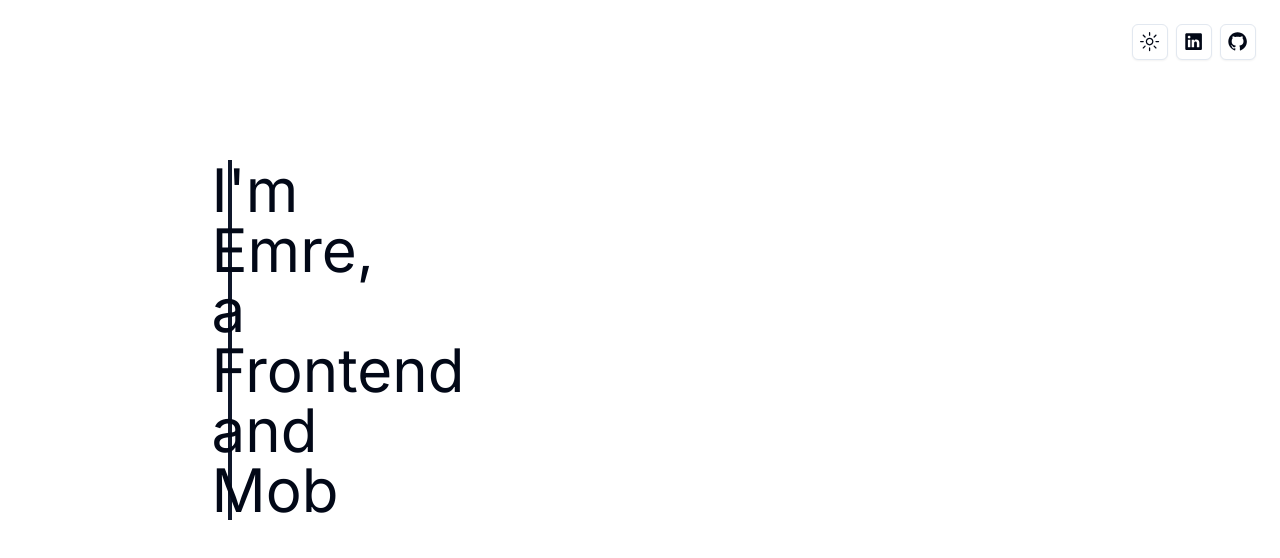
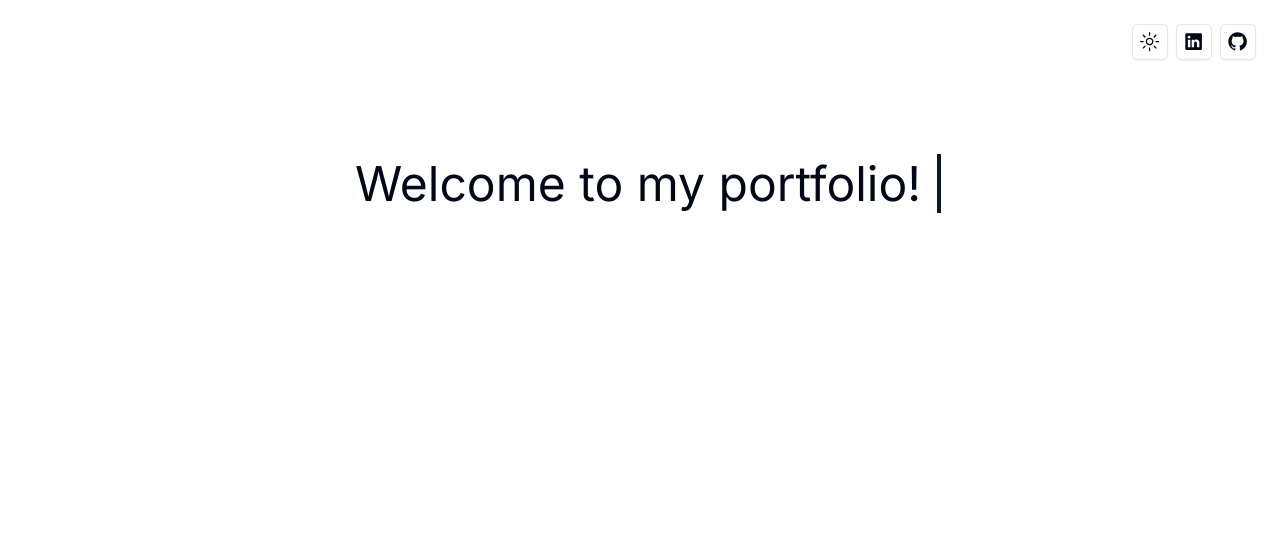
Before and after one commit to EmreKarslan/emrekarslan.github.io, a Next.js app: page / in a window 1280 px wide. Shown: the top 558 px of the page. Built offline with nearby package versions, Linux system fonts and the light colour scheme.

Commit message:
refactor(typing-component): Remove export default

```diff
--- a/src/app/(main)/page.tsx
+++ b/src/app/(main)/page.tsx
@@ -1,16 +1,10 @@
-import TypingComponent from "@/components/typing-component";
+import { TypingComponent } from "@/components/typing-component";
 
 const MainPage = () => {
   return (
-    <div className="min-h-full flex flex-col">
+    <div className="min-h-full flex items-center justify-center flex-col max-w-[60vw] m-auto">
       <div className="flex flex-col items-center justify-center md:justify-start text-center gap-y-8 flex-1 px-6 pb-10">
-        <TypingComponent
-          texts={[
-            "Welcome to my portfolio!",
-            "I'm Emre, a Frontend and Mobile Developer.",
-          ]}
-          typeSpeed={100}
-        />
+        <TypingComponent texts={["Welcome to my portfolio!"]} typeSpeed={100} />
       </div>
     </div>
   );
--- a/src/components/typing-component.tsx
+++ b/src/components/typing-component.tsx
@@ -65,11 +65,9 @@ export const TypingComponent = ({
 
   return (
     <span className="relative">
-      <span className="px-4 border-r-4 border-primary text-6xl lg:animate-typing md:block">
+      <span className="px-4 text-6xl sm:text-5xl lg:animate-typing lg:border-r-4 lg:border-primary ">
         {displayedText}
       </span>
     </span>
   );
 };
-
-export default TypingComponent;
```
